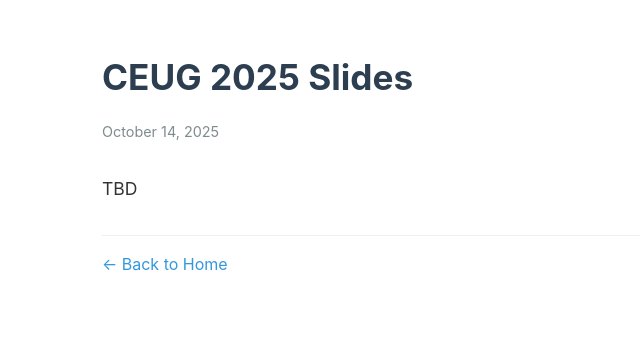
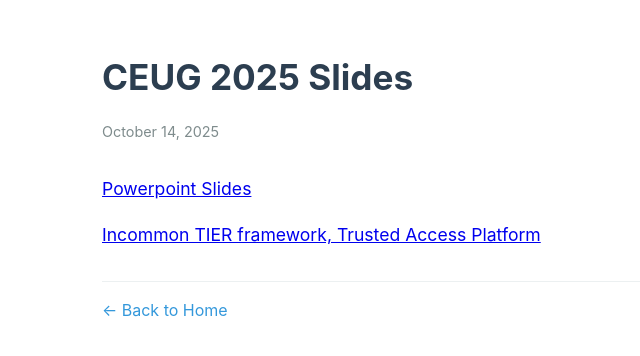
Before and after one commit to thestamp/thedailydeveloper, a Jekyll site: the page built from _posts/2025-10-15-ceug-2025-slides.md, in a window 1280 px wide. Shown: the top 356 px of the page, without its empty margins (138-778 px from the left). Built offline with Jekyll 4.4.1, drawn with Linux system fonts in a browser that asks for light colours.

Commit message:
added links to ceug 2025

```diff
--- a/_posts/2025-10-15-ceug-2025-slides.md
+++ b/_posts/2025-10-15-ceug-2025-slides.md
@@ -8,4 +8,7 @@ tags: [CEUG, Presentations, MVP]
 excerpt: "Download the slides and links to CEUG 2025 presentation!"
 ---
 
-TBD
+[Powerpoint Slides](/assets/ceug2025/slides.pptx)
+
+
+[Incommon TIER framework, Trusted Access Platform](https://incommon.org/trusted-access/)
```
Also changed, not shown: 1 other file.
